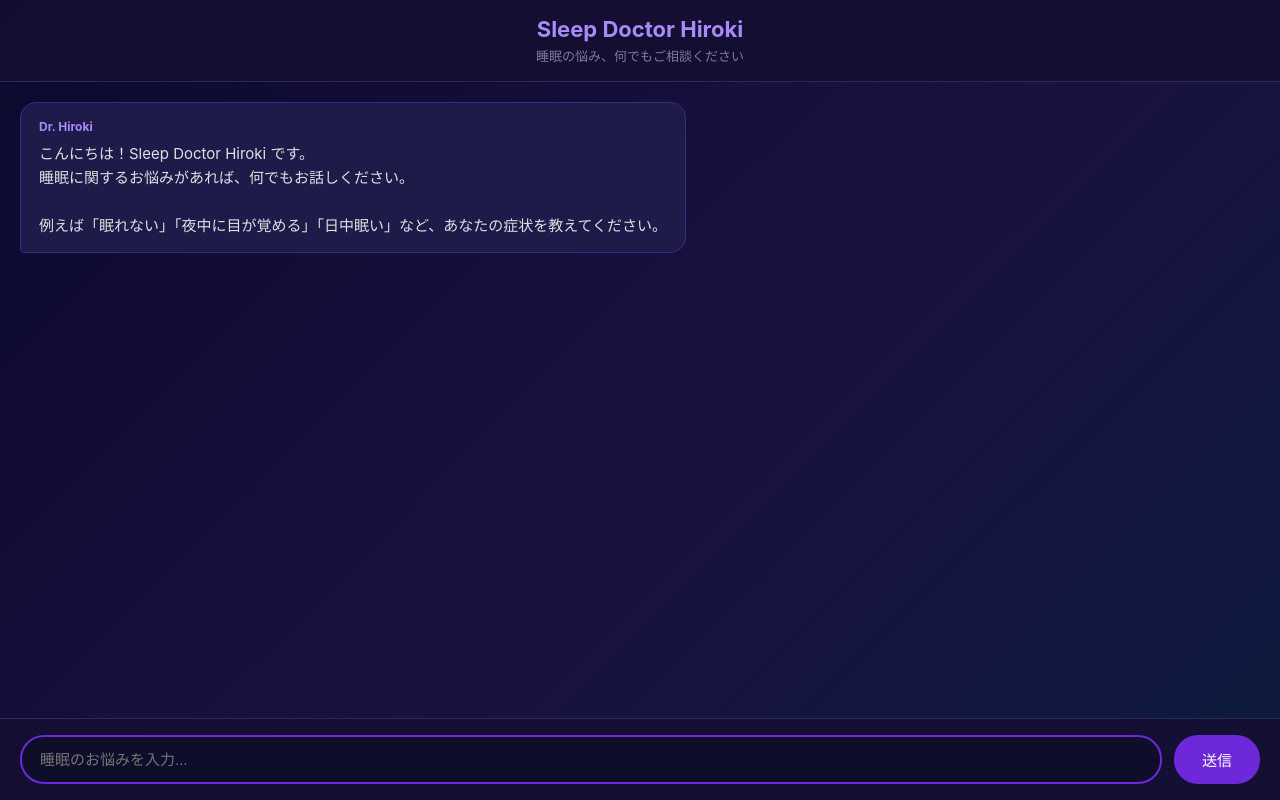
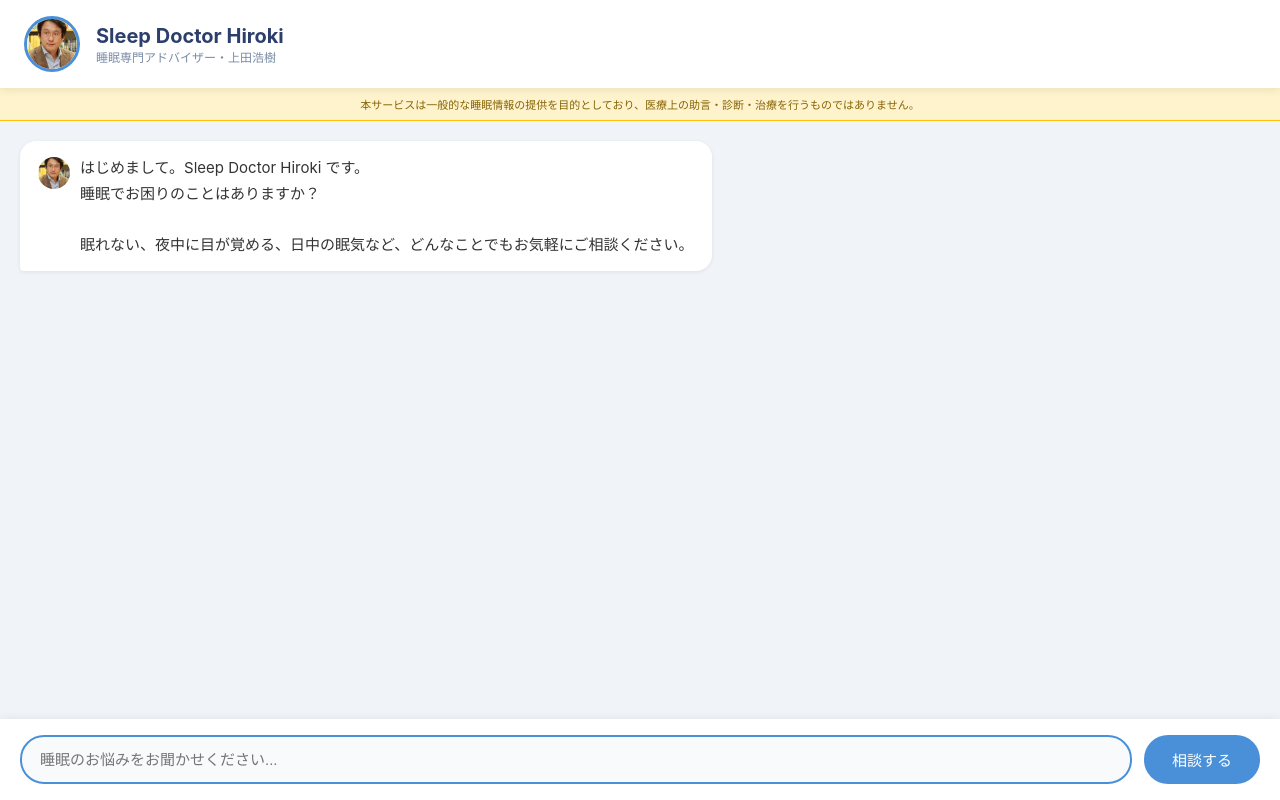
Before and after one commit to 19820101/flask-chat-app, a Flask app: page / in a window 1280 px wide. Run offline with Flask 3, Linux system fonts and the light colour scheme.

Commit message:
Update index.html

```diff
--- a/templates/index.html
+++ b/templates/index.html
@@ -5,157 +5,52 @@
     <meta name="viewport" content="width=device-width, initial-scale=1.0">
     <title>Sleep Doctor Hiroki</title>
     <style>
-        * { margin: 0; padding: 0; box-sizing: border-box; }
-        body {
-            font-family: -apple-system, BlinkMacSystemFont, 'Segoe UI', sans-serif;
-            background: linear-gradient(135deg, #0a0a2e, #1a1040, #0d1b3e);
-            color: #e0e0e0;
-            height: 100vh;
-            display: flex;
-            flex-direction: column;
-        }
-        .header {
-            background: rgba(20, 15, 50, 0.9);
-            padding: 16px 24px;
-            text-align: center;
-            border-bottom: 1px solid #2a2a5a;
-        }
-        .header h1 { color: #a78bfa; font-size: 22px; }
-        .header p { color: #7c7c9a; font-size: 13px; margin-top: 4px; }
-        #messages {
-            flex: 1;
-            overflow-y: auto;
-            padding: 20px;
-            display: flex;
-            flex-direction: column;
-            gap: 16px;
-        }
-        .message {
-            max-width: 80%;
-            padding: 14px 18px;
-            border-radius: 16px;
-            font-size: 15px;
-            line-height: 1.6;
-            animation: fadeIn 0.4s ease;
-            white-space: pre-line;
-        }
-        @keyframes fadeIn {
-            from { opacity: 0; transform: translateY(10px); }
-            to { opacity: 1; transform: translateY(0); }
-        }
-        .message.user {
-            background: #6d28d9;
-            color: #fff;
-            align-self: flex-end;
-            border-bottom-right-radius: 4px;
-        }
-        .message.bot {
-            background: #1e1b4b;
-            border: 1px solid #312e81;
-            align-self: flex-start;
-            border-bottom-left-radius: 4px;
-        }
-        .message.bot .name {
-            font-size: 12px;
-            color: #a78bfa;
-            margin-bottom: 6px;
-            font-weight: bold;
-        }
-        .typing { color: #7c7c9a; padding: 4px 24px; font-size: 13px; min-height: 24px; }
-        .input-area {
-            background: rgba(20, 15, 50, 0.9);
-            padding: 16px 20px;
-            display: flex;
-            gap: 12px;
-            border-top: 1px solid #2a2a5a;
-        }
-        .input-area input {
-            flex: 1;
-            padding: 14px 18px;
-            font-size: 15px;
-            border: 2px solid #312e81;
-            border-radius: 24px;
-            background: #0f0e2a;
-            color: #e0e0e0;
-            outline: none;
-        }
-        .input-area input:focus { border-color: #6d28d9; }
-        .input-area button {
-            padding: 14px 28px;
-            background: #6d28d9;
-            color: #fff;
-            border: none;
-            border-radius: 24px;
-            cursor: pointer;
-            font-size: 15px;
-        }
-        .input-area button:hover { background: #5b21b6; }
-        .input-area button:disabled { background: #3b3b6b; cursor: not-allowed; }
+        *{margin:0;padding:0;box-sizing:border-box}
+        body{font-family:-apple-system,BlinkMacSystemFont,'Segoe UI',sans-serif;background:#f0f4f8;color:#333;height:100vh;display:flex;flex-direction:column}
+        .header{background:#fff;padding:16px 24px;display:flex;align-items:center;gap:16px;box-shadow:0 2px 8px rgba(0,0,0,0.08);z-index:10}
+        .header img{width:56px;height:56px;border-radius:50%;object-fit:cover;border:3px solid #4a90d9}
+        .header-text h1{color:#2c3e6b;font-size:20px}
+        .header-text p{color:#7a8ba6;font-size:12px}
+        .disclaimer{background:#fff3cd;color:#856404;padding:8px 24px;font-size:11px;text-align:center;border-bottom:1px solid #ffc107}
+        #messages{flex:1;overflow-y:auto;padding:20px;display:flex;flex-direction:column;gap:14px}
+        .message{max-width:80%;padding:14px 18px;border-radius:16px;font-size:15px;line-height:1.7;animation:fadeIn 0.4s ease;white-space:pre-line}
+        @keyframes fadeIn{from{opacity:0;transform:translateY(10px)}to{opacity:1;transform:translateY(0)}}
+        .message.user{background:#4a90d9;color:#fff;align-self:flex-end;border-bottom-right-radius:4px}
+        .message.bot{background:#fff;align-self:flex-start;border-bottom-left-radius:4px;box-shadow:0 1px 4px rgba(0,0,0,0.08);display:flex;gap:10px;align-items:flex-start}
+        .message.bot img{width:32px;height:32px;border-radius:50%;object-fit:cover;flex-shrink:0;margin-top:2px}
+        .message.bot .text{flex:1}
+        .typing{padding:4px 24px;font-size:13px;color:#7a8ba6;min-height:24px}
+        .input-area{background:#fff;padding:16px 20px;display:flex;gap:12px;box-shadow:0 -2px 8px rgba(0,0,0,0.05)}
+        .input-area input{flex:1;padding:14px 18px;font-size:15px;border:2px solid #e0e7ef;border-radius:24px;background:#f8fafc;color:#333;outline:none}
+        .input-area input:focus{border-color:#4a90d9}
+        .input-area button{padding:14px 28px;background:#4a90d9;color:#fff;border:none;border-radius:24px;cursor:pointer;font-size:15px}
+        .input-area button:hover{background:#3a7bc8}
+        .input-area button:disabled{background:#b0c4de;cursor:not-allowed}
     </style>
 </head>
 <body>
     <div class="header">
-        <h1>Sleep Doctor Hiroki</h1>
-        <p>睡眠の悩み、何でもご相談ください</p>
+        <img src="/doctor.jpg" alt="Dr. Hiroki">
+        <div class="header-text">
+            <h1>Sleep Doctor Hiroki</h1>
+            <p>睡眠専門アドバイザー・上田浩樹</p>
+        </div>
     </div>
+    <div class="disclaimer">本サービスは一般的な睡眠情報の提供を目的としており、医療上の助言・診断・治療を行うものではありません。</div>
     <div id="messages"></div>
     <div class="typing" id="typing"></div>
     <div class="input-area">
-        <input type="text" id="input" placeholder="睡眠のお悩みを入力..." autofocus>
-        <button id="send-btn" onclick="send()">送信</button>
+        <input type="text" id="input" placeholder="睡眠のお悩みをお聞かせください..." autofocus>
+        <button id="send-btn" onclick="send()">相談する</button>
     </div>
     <script>
-        window.onload = function() {
-            addBot('こんにちは！Sleep Doctor Hiroki です。\n睡眠に関するお悩みがあれば、何でもお話しください。\n\n例えば「眠れない」「夜中に目が覚める」「日中眠い」など、あなたの症状を教えてください。');
-        };
-        function addBot(text) {
-            var c = document.getElementById('messages');
-            var d = document.createElement('div');
-            d.className = 'message bot';
-            d.innerHTML = '<div class="name">Dr. Hiroki</div>' + escapeHtml(text);
-            c.appendChild(d);
-            c.scrollTop = c.scrollHeight;
-        }
-        function addUser(text) {
-            var c = document.getElementById('messages');
-            var d = document.createElement('div');
-            d.className = 'message user';
-            d.textContent = text;
-            c.appendChild(d);
-            c.scrollTop = c.scrollHeight;
-        }
-        function escapeHtml(t) {
-            return t.replace(/&/g,'&amp;').replace(/</g,'&lt;').replace(/>/g,'&gt;').replace(/\n/g,'<br>');
-        }
-        function send() {
-            var input = document.getElementById('input');
-            var text = input.value.trim();
-            if (!text) return;
-            addUser(text);
-            input.value = '';
-            document.getElementById('send-btn').disabled = true;
-            document.getElementById('typing').textContent = 'Dr. Hiroki が考えています...';
-            fetch('/chat', {
-                method: 'POST',
-                headers: {'Content-Type': 'application/json'},
-                body: JSON.stringify({message: text})
-            })
-            .then(function(r) { return r.json(); })
-            .then(function(data) {
-                document.getElementById('typing').textContent = '';
-                document.getElementById('send-btn').disabled = false;
-                addBot(data.response);
-                input.focus();
-            })
-            .catch(function() {
-                document.getElementById('typing').textContent = '';
-                document.getElementById('send-btn').disabled = false;
-                addBot('すみません、エラーが発生しました。もう一度お試しください。');
-            });
-        }
-        document.getElementById('input').addEventListener('keydown', function(e) {
-            if (e.key === 'Enter') send();
-        });
+        var sid='s'+Math.random().toString(36).substr(2,9);
+        window.onload=function(){addBot('はじめまして。Sleep Doctor Hiroki です。\n睡眠でお困りのことはありますか？\n\n眠れない、夜中に目が覚める、日中の眠気など、どんなことでもお気軽にご相談ください。')};
+        function addBot(text){var c=document.getElementById('messages');var d=document.createElement('div');d.className='message bot';d.innerHTML='<img src="/doctor.jpg" alt="Dr."><div class="text">'+escapeHtml(text)+'</div>';c.appendChild(d);c.scrollTop=c.scrollHeight}
+        function addUser(text){var c=document.getElementById('messages');var d=document.createElement('div');d.className='message user';d.textContent=text;c.appendChild(d);c.scrollTop=c.scrollHeight}
+        function escapeHtml(t){return t.replace(/&/g,'&amp;').replace(/</g,'&lt;').replace(/>/g,'&gt;').replace(/\n/g,'<br>')}
+        function send(){var input=document.getElementById('input');var text=input.value.trim();if(!text)return;addUser(text);input.value='';document.getElementById('send-btn').disabled=true;document.getElementById('typing').textContent='Dr. Hiroki が考えています...';fetch('/chat',{method:'POST',headers:{'Content-Type':'application/json'},body:JSON.stringify({message:text,session_id:sid})}).then(function(r){return r.json()}).then(function(data){document.getElementById('typing').textContent='';document.getElementById('send-btn').disabled=false;addBot(data.response);input.focus()}).catch(function(){document.getElementById('typing').textContent='';document.getElementById('send-btn').disabled=false;addBot('すみません、エラーが発生しました。もう一度お試しください。')})}
+        document.getElementById('input').addEventListener('keydown',function(e){if(e.key==='Enter')send()});
     </script>
 </body>
 </html>
```
